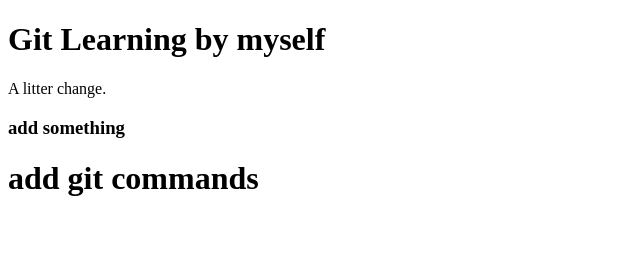
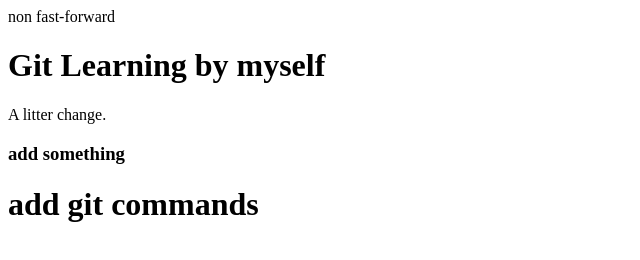
Before and after one commit to zengwufu/git_learning, a plain HTML site: page index.html in a window 1280 px wide. Shown: the whole page, without its empty margins (0-640 px from the left). Drawn offline with Linux system fonts and the light colour scheme.

Commit message:
Add non fast-forward

```diff
--- a/index.html
+++ b/index.html
@@ -6,6 +6,7 @@
     <title>Git Learning</title>
 </head>
 <body>
+    <span>non fast-forward</span>
     <h1>Git Learning by myself</h1>
     <span>A litter change.</span>
 
```
